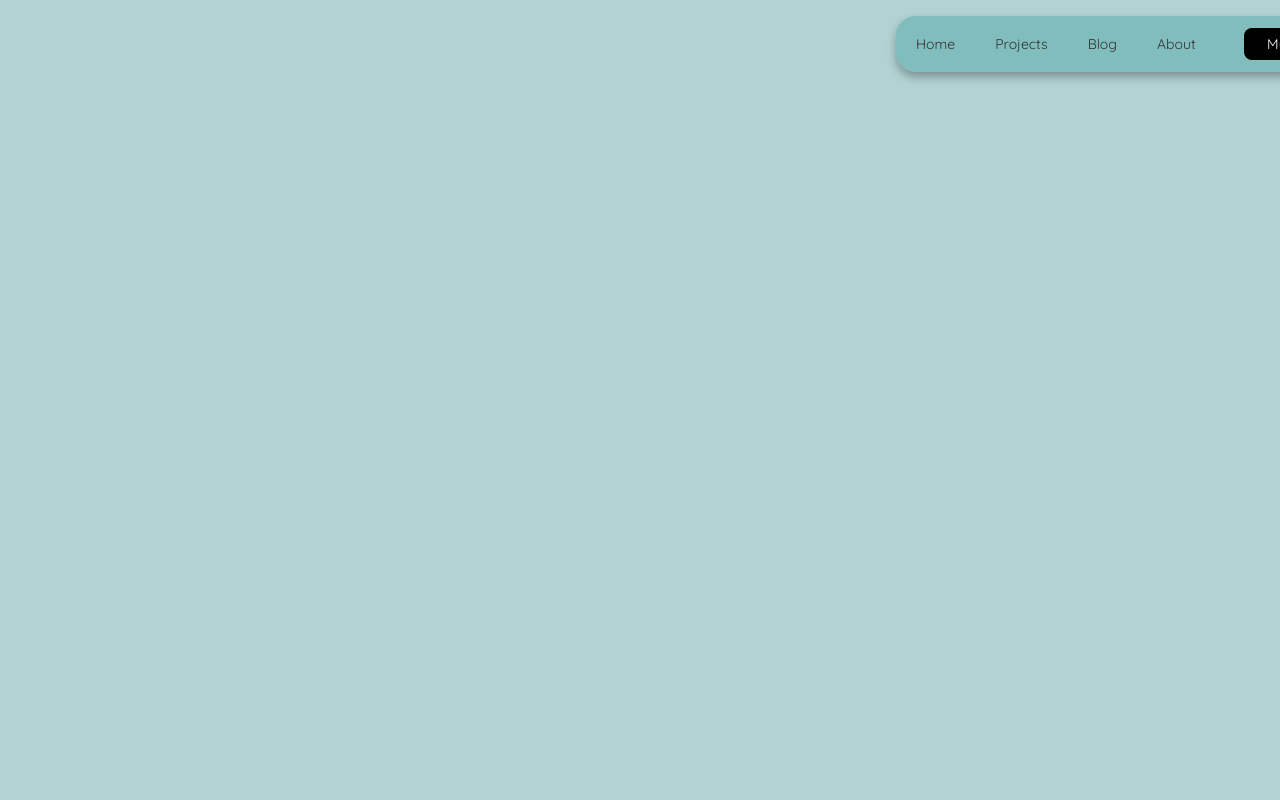
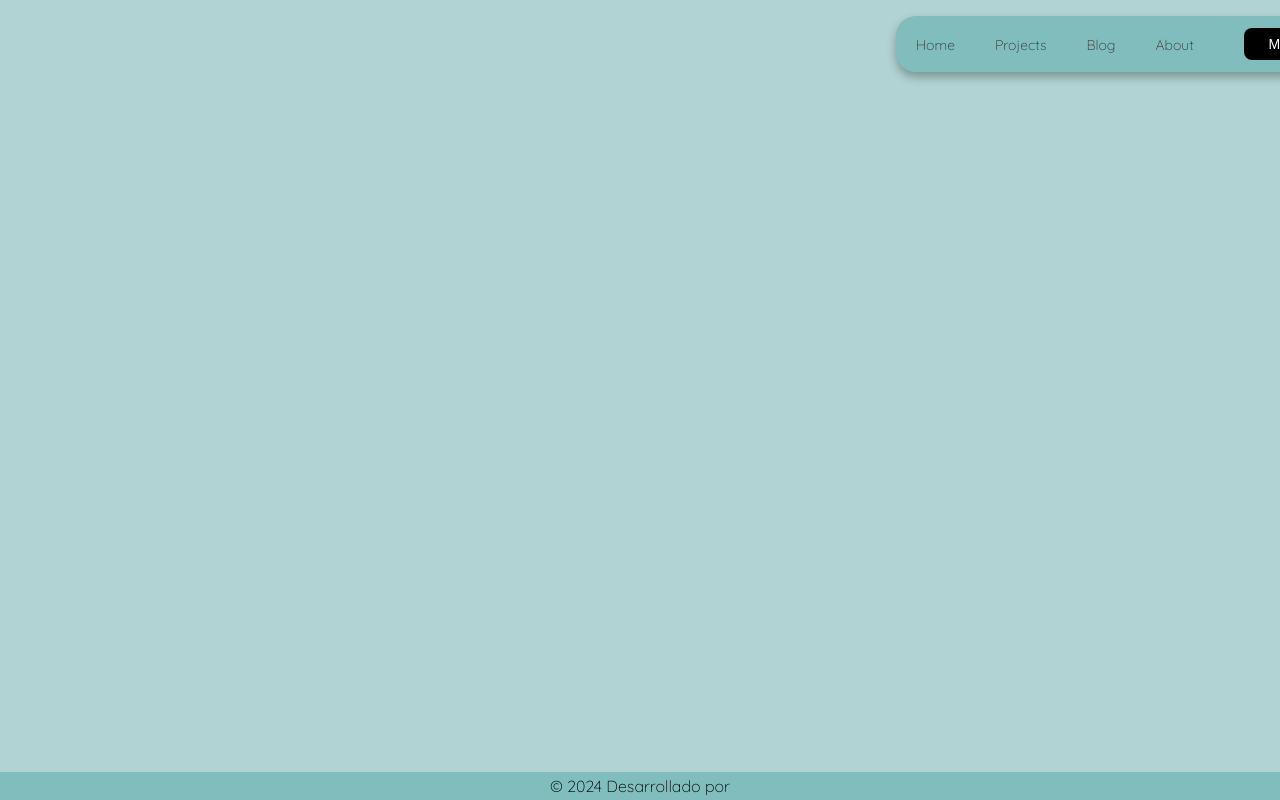
Before and after one commit to macfer79/grupoProyectosFrontEnd, a plain HTML site: page proyectos/1. Nivel Básico/Proyecto_Portfolio/index.html in a window 1280 px wide. Shown: the top 800 px of the page. Drawn offline with Linux system fonts and the light colour scheme.

Commit message:
Añadiendo el footer dentro del body, poniendo el nav dentro del header y sus correspondientes ul y li, css con nesting para que sea mas legible y añadiendo pequeño script para poner el año automaticamente en el footer

```diff
--- a/proyectos/1. Nivel Básico/Proyecto_Portfolio/index.html
+++ b/proyectos/1. Nivel Básico/Proyecto_Portfolio/index.html
@@ -1,26 +1,29 @@
 <!DOCTYPE html>
 <html lang="es">
     <head>
-    <title></title>
-    <meta charset="utf-8">
-    <meta name="viewport" content="width=device-width, initial-scale=1.0">
-    <link rel="stylesheet" href="styles.css">
-    <link rel="preconnect" href="https://fonts.googleapis.com">
-    <link rel="preconnect" href="https://fonts.gstatic.com" crossorigin>
-    <link href="https://fonts.googleapis.com/css2?family=Quicksand:wght@300..700&display=swap" rel="stylesheet">
+        <title>Mi portfolio</title>
+        <meta charset="utf-8" />
+        <meta name="viewport" content="width=device-width, initial-scale=1.0" />
+        <link rel="stylesheet" href="styles.css" />
+        <script src="index.js" defer></script>
     </head>
     <body>
+        <header>
             <nav>
-      <div class="nav-links">
-        <a href="#">Home</a>
-        <a href="#">Projects</a>
-        <a href="#">Blog</a>
-        <a href="#">About</a>
-      </div>
-      <button class="github">
-        My Projects
-      </button>
+                <ul class="nav-links">
+                    <li><a href="#">Home</a></li>
+                    <li><a href="#">Projects</a></li>
+                    <li><a href="#">Blog</a></li>
+                    <li><a href="#">About</a></li>
+                </ul>
+                <button class="github">My Projects</button>
             </nav>
+        </header>
+        <footer>
+            <p><!-- Añadiendo el año automáticamente con javascript, se puede omitir y ponerlo manualmente -->
+                © <span id="anyo_actual"></span> Desarrollado por
+                <!-- TODO: Añade tu nombre aqui -->
+            </p>
+        </footer>
     </body>
-  <footer></footer>
 </html>
--- /dev/null
+++ b/proyectos/1. Nivel Básico/Proyecto_Portfolio/index.js
@@ -0,0 +1,5 @@
+'use strict';
+
+const anyoActual = new Date().getFullYear();
+
+document.getElementById('anyo_actual').textContent = anyoActual;
--- a/proyectos/1. Nivel Básico/Proyecto_Portfolio/styles.css
+++ b/proyectos/1. Nivel Básico/Proyecto_Portfolio/styles.css
@@ -1,26 +1,23 @@
-*{
-    font-family: "Quicksand", sans-serif;
+@import url("https://fonts.googleapis.com/css2?family=Quicksand:wght@300..700&display=swap");
+
+* {
     margin: 0px;
     padding: 0px;
-
 }
 
-body{
-    background-color: #B2D3D3;
+body {
+    background-color: #b2d3d3;
     font-size: 16px;
-
+    font-family: "Quicksand", sans-serif;
+    font-optical-sizing: auto;
+    font-weight: 300;
+    font-style: normal;
 }
 
 /*NAV*/
 
-.nav-links{
-    display: flex;
-    gap: 20px;
-
-}
-
-nav{
-    background-color: #82BDBD;
+nav {
+    background-color: #82bdbd;
     height: 56px;
     width: 490px;
     display: flex;
@@ -32,23 +29,33 @@ nav{
     left: 70%;
     border-radius: 20px;
     box-shadow: 0px 5px 10px rgba(0, 0, 0, 0.3);
+
+    li {
+        list-style: none;
+    }
 }
 
-.nav-links a{
+.nav-links {
+    display: flex;
+    gap: 20px;
+
+    a {
         line-height: normal;
         padding-left: 20px;
         font-size: 14px;
         text-decoration: none;
         color: #333;
         transition: all 0.3s ease;
-}
 
-.nav-links a:hover{
+        &:hover {
             color: #000;
             font-weight: bold;
         }
+    }
+}
 
-nav button{
+
+nav button {
     margin-right: 20px;
     cursor: pointer;
     display: flex;
@@ -59,13 +66,26 @@ nav button{
     height: 32px;
     width: 122px;
     background-color: #000;
-    color:#fff;
+    color: #fff;
     border-radius: 8px;
     border: none;
-}
 
-nav button:hover{
+    &:hover {
         background-color: #fff;
         color: #000;
         border: none;
     }
+}
+
+/*FOOTER*/
+
+footer {
+    display: flex;
+    justify-content: center;
+    align-items: center;
+    height: 3.5vh;
+    background-color: #82bdbd;
+    width: 100%;
+    bottom: 0px;
+    position: fixed;
+}
```
Lines whose indentation alone changed are shown as unchanged.
